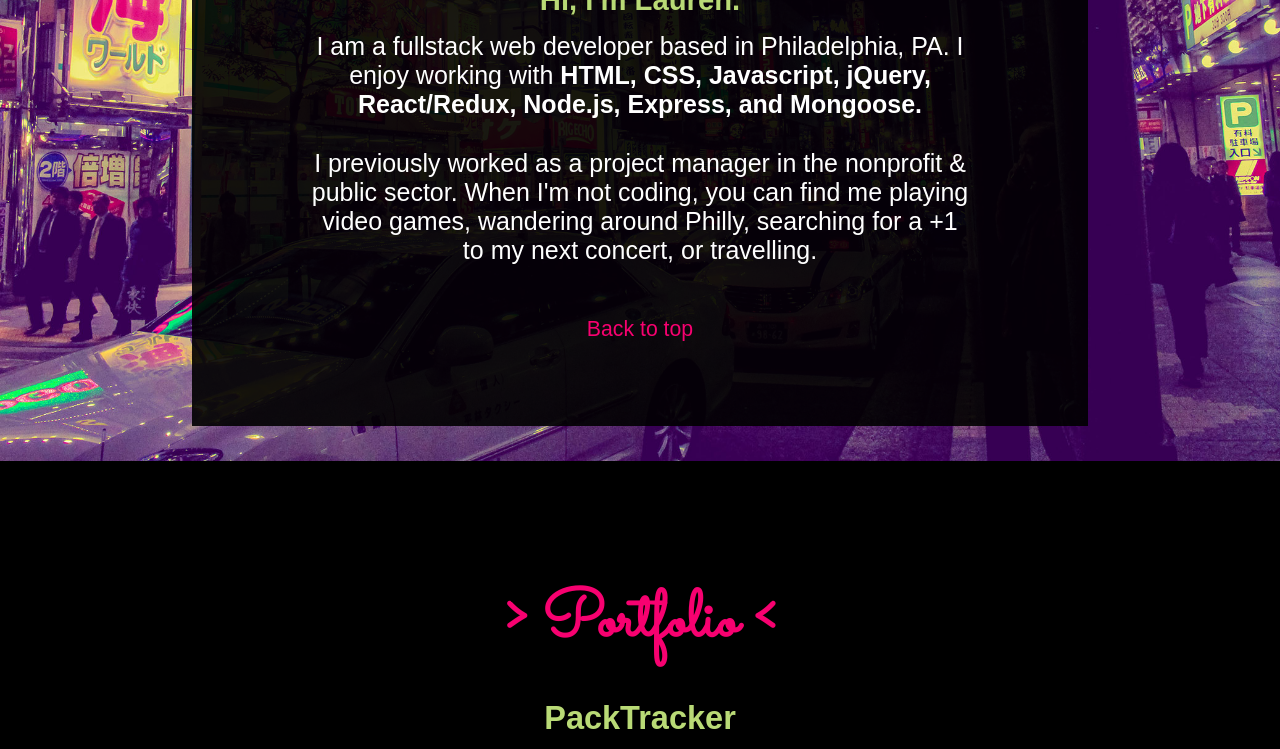
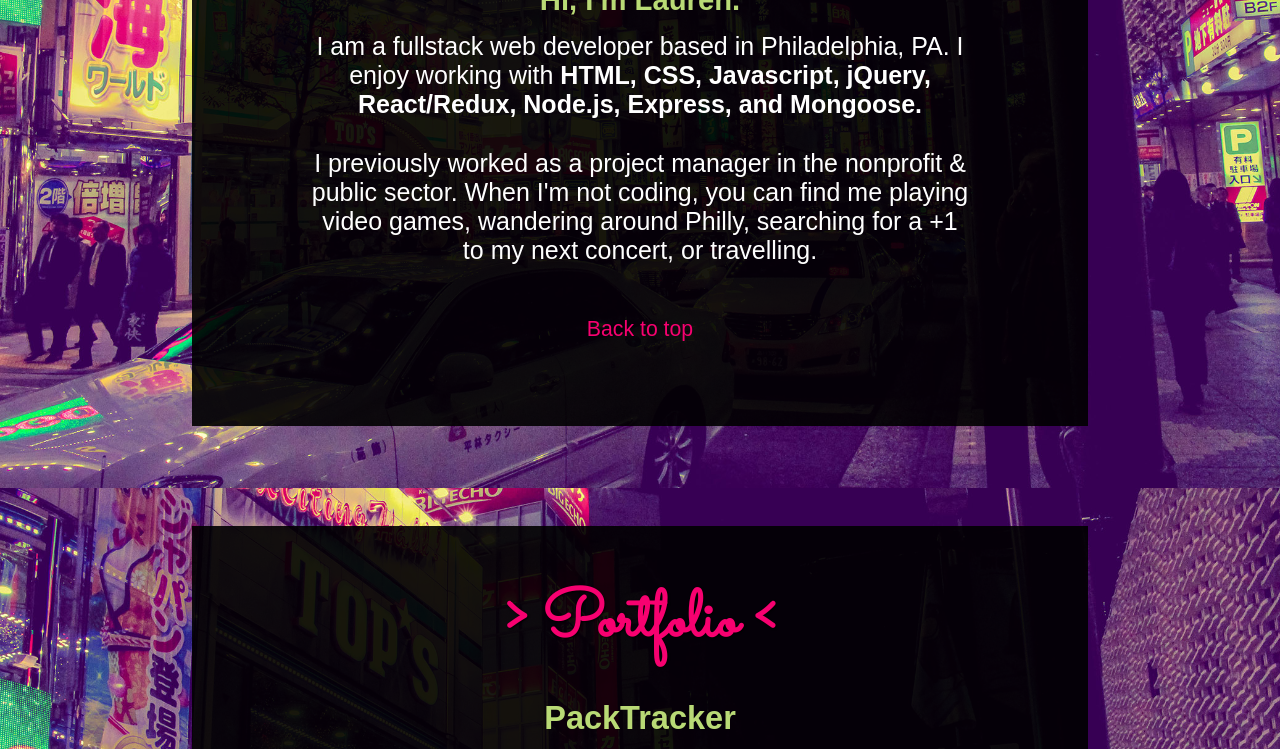
Before and after one commit to laursnow/Portfolio, a website: page index.html in a window 1280 px wide. Shown: the part 365-1114 px from the top of the page. Drawn offline with nearby package versions, Linux system fonts and the light colour scheme; a web font is replaced by a local one.

Commit message:
mobile bg issue fix

```diff
--- a/main.css
+++ b/main.css
@@ -3,11 +3,12 @@
 }
 
 html {
-  height: 100%;
+  min-height: 100%;
+  min-width: 100%;
   background: url("./images/japan.jpg");
   background-position: center center;
   background-repeat: no-repeat;
-  /* background-attachment: fixed; */
+  background-attachment: fixed;
   background-size: cover;
   background-color: #000;
   margin: 0px;
```
